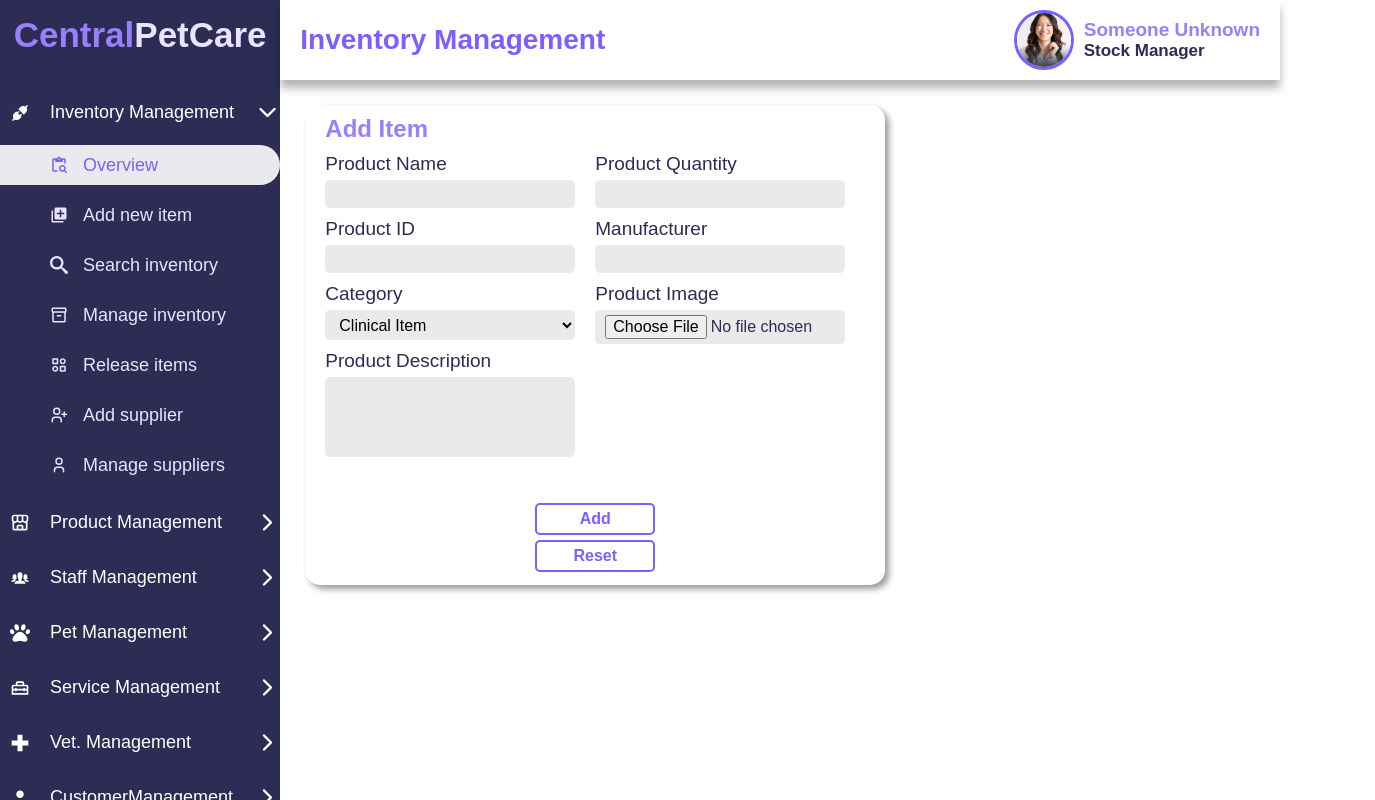
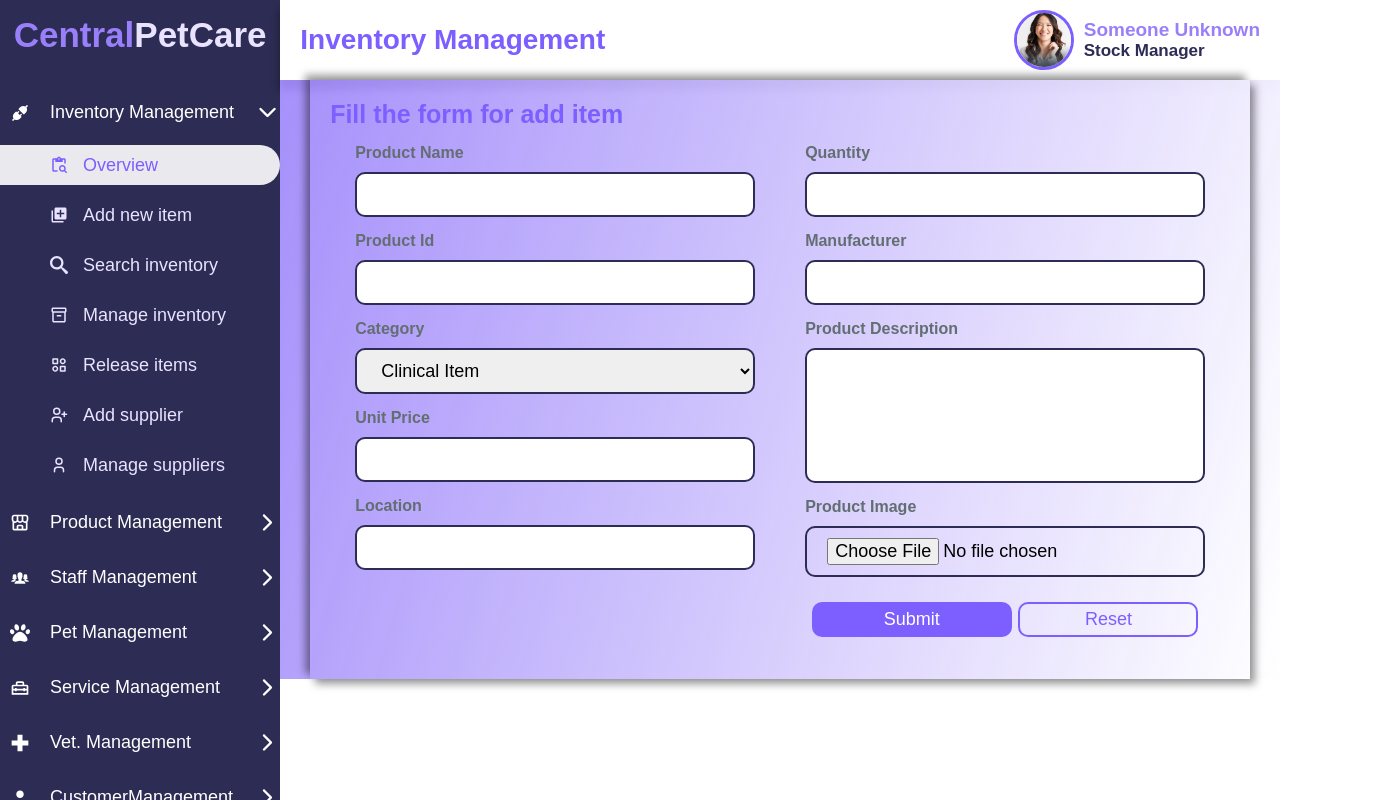
Before and after one commit to IT21189630/Dashboard, a React (Create React App) app: page /component-2 in a window 1280 px wide. Shown: the whole page, 1375 px wide, since content can reach past the window. Built offline with nearby package versions, Linux system fonts and the light colour scheme.

Commit message:
sample form layout added

```diff
--- a/src/App.css
+++ b/src/App.css
@@ -6,8 +6,8 @@
 
 .container{
     display: flex;
-    justify-content: flex-start;
-    align-items: center;
+    justify-content: space-between;
+    align-items: flex-start;
     height: 100vh;
 }
 
--- a/src/components/dl-components/AddItemComponent.js
+++ b/src/components/dl-components/AddItemComponent.js
@@ -3,63 +3,66 @@ import '../../sass/add-item.scss'
 
 function AddItemComponent() {
   return (
-    <div className='main-container-add-item'>
-      <form className="add-item-form-container">
-        <div className="form-heading-add-item">
-          Add Item
-        </div>
-        {/* this is the first column */}
-        <div className="form-column">
-          {/* product Name */}
-            <div className="input-set">
-              <label className="label-style">Product Name</label>
-              <input type="text" className="input-field-style" />
+    <div className="add-item-container-main">
+        {/* this is the status model */}
+        <div className="form-status-model"></div>
+
+        {/* this is the form container */}
+        <form className="add-item-form-container" onSubmit="">
+            <span className="tagline-add-item">Fill the form for add item</span>
+            {/* input field container */}
+            <div className="column-container">
+              {/* column one */}
+              <div className="add-item-column">
+                <section className="input-container">
+                  <span className="input-title">product name</span>
+                  <input className="input-field"/>
+                </section>
+                <section className="input-container">
+                  <span className="input-title">product id</span>
+                  <input className="input-field"/>
+                </section>
+                <section className="input-container">
+                  <span className="input-title">category</span>
+                  <select className="input-field">
+                      <option className='select-option' value="clinical-item">Clinical Item</option>
+                      <option className='select-option' value="store-item">Pet Store Item</option>
+                  </select>
+                </section>
+                <section className="input-container">
+                  <span className="input-title">unit price</span>
+                  <input className="input-field"/>
+                </section>
+                <section className="input-container">
+                  <span className="input-title">location</span>
+                  <input className="input-field"/>
+                </section>
+              </div>
+              {/* column two */}
+              <div className="add-item-column">
+                    <section className="input-container">
+                        <span className="input-title">quantity</span>
+                        <input className="input-field"/>
+                    </section>
+                    <section className="input-container">
+                        <span className="input-title">manufacturer</span>
+                        <input className="input-field"/>
+                    </section>
+                    <section className="input-container">
+                        <span className="input-title">product description</span>
+                        <textarea className='input-textarea' id="" cols="30" rows="10"></textarea>
+                    </section>
+                    <section className="input-container">
+                        <span className="input-title">product image</span>
+                        <input type="file" name="" id="" className='input-field'/>
+                    </section>
+                    <div className="btn-container-add-item">
+                      <button type='submit' className="submit-btn">Submit</button>
+                      <button type='reset' className="reset-btn">Reset</button>
+                    </div>
+              </div>
             </div>
-            {/* product ID */}
-            <div className="input-set">
-              <label className="label-style">Product ID</label>
-              <input type="text" className="input-field-style" />
-            </div>
-            {/* category */}
-            <div className="input-set">
-              <label className="label-style">Category</label>
-              <select className="dropdown-style">
-                  <option value="Clinical Item">Clinical Item</option>
-                  <option value="Pet Essential">Pet Product</option>
-              </select>
-            </div>
-            {/* Product description */}
-            <div className="input-set">
-              <label className="label-style">Product Description</label>
-              <textarea name="" id="" className='textarea-style'></textarea>
-            </div>
-        </div>
-        {/* this is the second column */}
-        <div className="form-column">
-            {/* Quantity */}
-            <div className="input-set">
-              <label className="label-style">Product Quantity</label>
-              <input type="text" className="input-field-style" />
-            </div>
-            {/* manufacturer */}
-            <div className="input-set">
-              <label className="label-style">Manufacturer</label>
-              <input type="text" className="input-field-style" />
-            </div>
-            {/* image */}
-            <div className="input-set">
-              <label className="label-style">Product Image</label>
-              <input type="file" className="input-file-style" />
-            </div>
-        </div>
-        <div className="add-btn-container">
-              <button className="add" type='submit'>Add</button>
-              <button className="reset" type='reset'>Reset</button>
-        </div>
-      </form>
-      <div className="data-reader">
-
-      </div>
+        </form>
     </div>
   )
 }
--- a/src/sass/add-item.scss
+++ b/src/sass/add-item.scss
@@ -4,159 +4,205 @@ $secondary-color-purple1: #7D5FFF;
 $secondary-color-purple2: #5F27CD;
 $secondary-color-purple3: #9980FA;
 $secondary-color-purple4: #E9E3FF;
+$ash-color: #636e72;
 
 // fonts
 $fontfam-1: 'Poppins', sans-serif;
 
-.main-container-add-item {
-    display: grid;
-    grid-template-columns: 580px 130px;
-    position: relative;
-    width: 70vh;
-    height: 710px;
-    margin: 5px;
+// media queries for the laptops
+@media only screen and (max-width: 1366px) and (max-height: 768px) {
+    .add-item-container-main {
+        height: 688px;
+    }
+        // form styles will go on here
+        .add-item-form-container {
+            width: 920px;
+            height: auto;
+            background-color: white;
+            border-radius: 25px;
+            transform: scale(0.9);
+        }
+
+        .form-status-model {
+            width: 500px;
+            height: 50px;
+            border-radius: 10px;
+            margin: 20px 0 0 0 ;
+            visibility: hidden;
+        }
 }
 
-.form-heading-add-item{
-    width: 100%;
-    font-size: 24px;
-    color: $secondary-color-purple3;
-    font-weight: 600;
+// media queries for the wide monitors
+@media only screen and (min-width: 1600px) and (min-height: 900px){
+    .add-item-container-main {
+        height: 898px;
+    }
+
+    // form styles will go on here
+    .add-item-form-container {
+        width: 950px;
+        height: auto;
+        background-color: white;
+        border-radius: 25px;
+    }
+
+    .form-status-model{
+        width: 500px;
+        height: 50px;
+        margin: 20px 0;
+        border-radius: 10px;
+        visibility: hidden;
+    }
+
 }
 
-.form-column{
-    height: 360px;
+.form-status-model.validation-success {
+    /* From https://css.glass */
+    background: rgba(46, 213, 115, 0.37);
+    border-radius: 16px;
+    box-shadow: 0 4px 30px rgba(0, 0, 0, 0.1);
+    backdrop-filter: blur(7.7px);
+    -webkit-backdrop-filter: blur(7.7px);
+    border: 1px solid rgba(46, 213, 115, 1);
+    visibility: visible;
+}
+
+.form-status-model.validation-failed {
+    /* From https://css.glass */
+    background: rgba(255, 71, 87, 0.15);
+    border-radius: 16px;
+    box-shadow: 0 4px 30px rgba(0, 0, 0, 0.1);
+    backdrop-filter: blur(7.8px);
+    -webkit-backdrop-filter: blur(7.8px);
+    border: 1px solid rgba(255, 71, 87, 1);
+    visibility: visible;
+}
+
+
+.add-item-container-main{
+    display: flex;
+    flex-direction: column;
+    justify-content: flex-start;
+    align-items: center;
+    width: 100%;
+    background: rgb(153, 128, 250);
+    background: linear-gradient(106deg, rgba(153, 128, 250, 0.8715861344537815) 0%, rgba(255, 255, 255, 1) 100%);
 }
 
 .add-item-form-container{
-    width: 580px;
-    height: 480px;
-    flex-wrap: wrap;
-    padding: 10px 20px;
-    margin: 20px;
-    display: flex;
-    justify-content: center;
-    background-color: white;
-    border-radius: 15px;
-    box-shadow: 4px 4px 6px rgba($color: #000000, $alpha: .4);
+    box-shadow: 5px 5px 8px rgba($color: #000000, $alpha: .4),
+    -5px -5px 8px rgba($color: #000000, $alpha: .4);
+    padding: 20px;
 }
 
-.input-set{
-    margin: 10px 20px 0 0;
+.tagline-add-item{
+    font-size: 25px;
+    font-weight: 600;
+    color: $secondary-color-purple1;
+}
+// column container stylings
+
+.column-container {
+    display: flex;
+    justify-content: space-between;
+    align-items: center;
+    width: 100%;
+    height: 530px;
+}
+
+.add-item-column{
     display: flex;
     flex-direction: column;
-    justify-content: center;
-    align-items: flex-start;
-    font-size: 17px;
+    justify-content: flex-start;
+    align-items: center;
+    width: 450px;
+    height: 500px;
 }
 
-.input-field-style{
-    width: 250px;
-    border: transparent;
-    background-color: #eaeaea;
-    padding: 5px 0px 5px 10px;
-    border-radius: 5px;
-    color: #2C2C54;
-    font-size: 16px;
+.input-container{
+    display: flex;
+    flex-direction: column;
 }
 
-.input-field-style:focus{
-    outline: 2px solid $secondary-color-purple3;
+.input-title{
+    text-transform: capitalize;
+    color: $primary-color-navyBlue;
+    font-weight: 600;
+    color: $ash-color;
 }
 
-.label-style{
-    font-size: 19px;
-    color: #2C2C54;
-    margin-bottom: 5px;
+.input-field{
+    width: 400px;
+    font-size: 18px;
+    padding: 10px 20px;
+    outline: none;
+    margin: 10px 0 15px 0;
+    border: 2px solid $primary-color-navyBlue;
+    border-radius: 10px;
 }
 
-.dropdown-style{
-    width: 250px;
-    height: 30px;
-    border: transparent;
-    background-color: #eaeaea;
-    padding-left: 10px;
-    border-radius: 5px;
-    font-size: 16px;
+.input-field:focus{
+    border-color: $secondary-color-purple1;
 }
 
-.dropdown-style:focus{
-    outline: 2px solid $secondary-color-purple3;
+.input-textarea{
+    width: 400px;
+    font-size: 20px;
+    padding: 10px 20px;
+    outline: none;
+    margin: 10px 0 15px 0;
+    border: 2px solid $primary-color-navyBlue;
+    border-radius: 10px;
+    height: 135px;
+    resize: none;
 }
 
-.textarea-style{
-    width: 250px;
-    height: 80px;
-    border: transparent;
-    background-color: #eaeaea;
-    padding: 5px 10px 5px 10px;
-    border-radius: 5px;
-    color: #2C2C54;
-    font-size: 16px;
-    font-family: $fontfam-1;
-    resize: none;
-    overflow-y: scroll;
-    overflow-x: none;
+.input-textarea:focus{
+    border-color: $secondary-color-purple1;
 }
 
-.textarea-style::-webkit-scrollbar{
-    width: 0.2em;
+.select-option{
+   width: 350px;
+   border: none;
 }
 
-.textarea-style::-webkit-scrollbar-track{
-    background-color: #f1f1f1;
+.btn-container-add-item{
+    margin-top: 10px;
+    display: flex;
+    justify-content: space-evenly;
+    width: 400px;
 }
 
-.textarea-style::-webkit-scrollbar-thumb{
-    background-color: $secondary-color-purple3;
-    border-radius: 0.2em;
+.submit-btn{
+    padding: 5px 50px;
+    width: 200px;
+    outline: none;
+    border: 2px solid transparent;
+    font-size: 18px;
+    background-color: $secondary-color-purple1;
+    color: white;
+    border-radius: 10px;
+    transition: .4s;
 }
 
-.textarea-style:focus{
-    outline: 2px solid $secondary-color-purple3;
+.reset-btn{
+    padding: 5px 50px;
+    width: 180px;
+    outline: none;
+    border: 2px solid $secondary-color-purple1;
+    font-size: 18px;
+    background-color: transparent;
+    color: $secondary-color-purple1;
+    border-radius: 10px;
+    transition: .4s;
 }
 
-.input-file-style{
-    width: 250px;
-    border: transparent;
-    background-color: #eaeaea;
-    padding: 5px 0px 5px 10px;
-    border-radius: 5px;
-    color: #2C2C54;
-    font-size: 16px;
+.submit-btn:hover{
+    cursor: pointer;
+    box-shadow: 4px 4px 8px rgba($color: #000000, $alpha: .6);
 }
 
-.add-btn-container{
-    display: flex;
-    flex-direction: column;
-    align-items: center;
-    width: 100%;
-    height: 80px;
+.reset-btn:hover {
+    cursor: pointer;
+    box-shadow: 4px 4px 8px rgba($color: #000000, $alpha: .6);
 }
-
-.add , .reset{
-    width: 120px;
-    padding: 5px 20px;
-    margin: 0px 0px 5px 0px;
-    background-color: transparent;
-    font-size: 16px;
-    border-radius: 5px;
-    font-weight: bolder;
-    border: 2px solid $secondary-color-purple1;
-    color: $secondary-color-purple1;
-    transition: .2s;
-}
-
-.add:hover,
-.reset:hover{
-    background-color: $secondary-color-purple1;
-    color: white;
-    cursor: pointer;
-}
-
-// recent add items reader goes here
-.data-reader{
-    margin: 20px 0px 0px 30px;
-    width: 480px;
-    height: 670px;
-}
--- a/src/sass/dl-actionbar.scss
+++ b/src/sass/dl-actionbar.scss
@@ -30,7 +30,7 @@ $secondary-color-purple4: #E9E3FF;
     width: 100%;
     height: 80px;
     padding: 0 20px;
-    box-shadow: 0px 8px 9px rgba($color: #000000, $alpha: .3);
+    box-shadow: 0px 10px 8px rgba($color: #000000, $alpha: .4);
 }
 
 .inventory-management-text {
```
Also changed, not shown: src/sass/overview-container.scss (+13 -18 lines).
